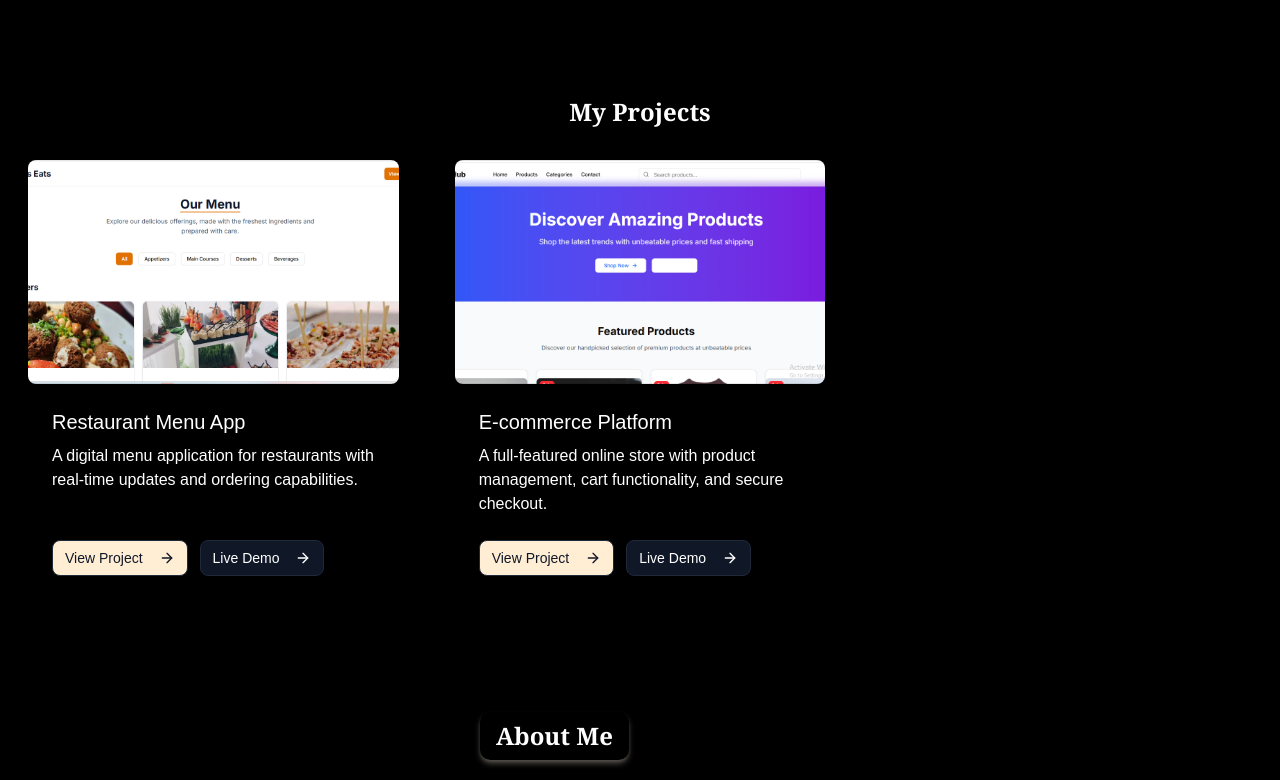
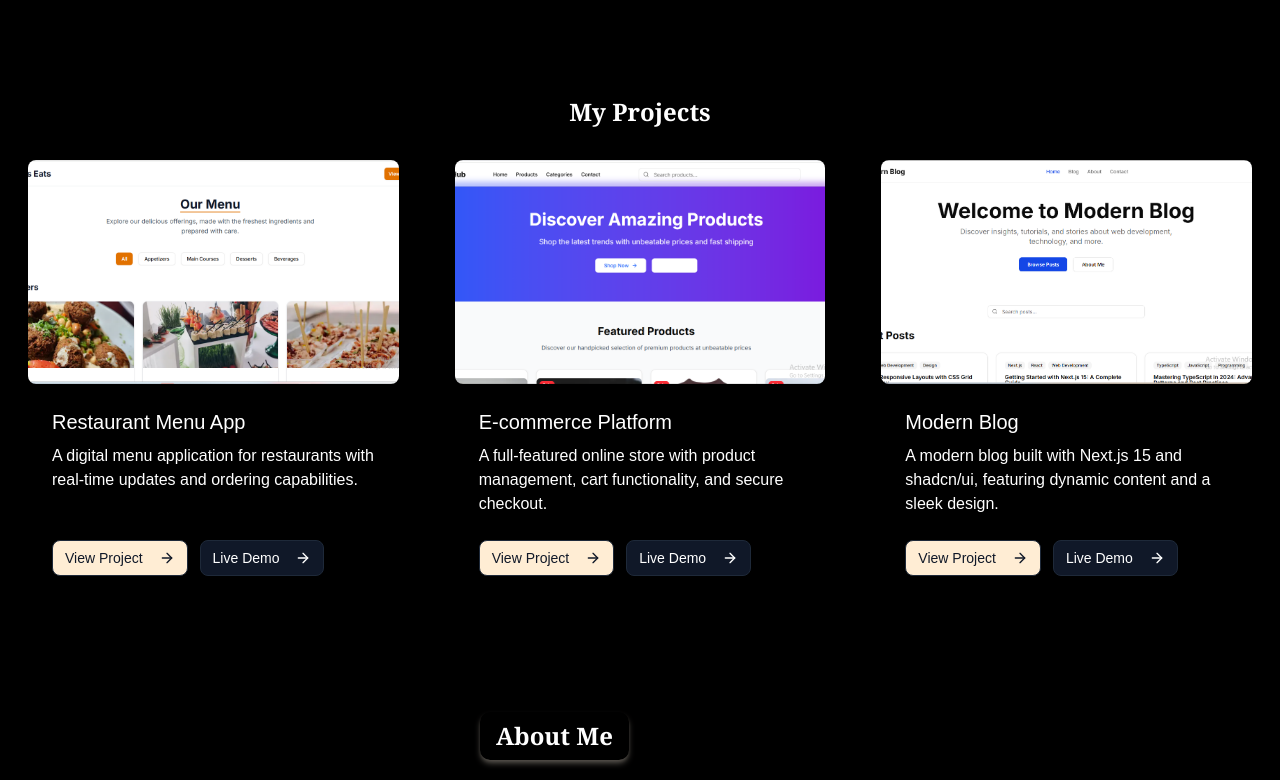
Before and after one commit to MavisGit3/my-portfolio, a Next.js app: page / in a window 1280 px wide. Shown: the part 660-1440 px from the top of the page. Built offline with nearby package versions, Linux system fonts and the light colour scheme.

Commit message:
projects images

```diff
--- a/src/components/projects/index.tsx
+++ b/src/components/projects/index.tsx
@@ -1,6 +1,4 @@
-
-
-import { ProjectCard } from "./project-card"
+import { ProjectCard } from "./project-card";
 
 // Sample project data
 const projects = [
@@ -8,7 +6,8 @@ const projects = [
     id: 1,
     image: "/images/r-menu.png",
     title: "Restaurant Menu App",
-    description: "A digital menu application for restaurants with real-time updates and ordering capabilities.",
+    description:
+      "A digital menu application for restaurants with real-time updates and ordering capabilities.",
     projectLink: "https://github.com/MavisGit3/Delicious-Eats",
     demoLink: "https://eats-menu.vercel.app/",
   },
@@ -16,42 +15,28 @@ const projects = [
     id: 2,
     image: "/images/e-commace.jpg",
     title: "E-commerce Platform",
-    description: "A full-featured online store with product management, cart functionality, and secure checkout.",
+    description:
+      "A full-featured online store with product management, cart functionality, and secure checkout.",
     projectLink: "https://github.com/MavisGit3/shop-hub-app",
     demoLink: "https://shop-hub-app.vercel.app/",
   },
-  // {
-  //   id: 3,
-  //   image: "/placeholder.svg?height=400&width=600",
-  //   title: "Portfolio Website",
-  //   description: "A responsive portfolio website showcasing creative work with a modern, minimalist design.",
-  //   projectLink: "/projects/portfolio",
-  //   demoLink: "/demos/portfolio",
-  // },
-  // {
-  //   id: 4,
-  //   image: "/placeholder.svg?height=400&width=600",
-  //   title: "Task Management App",
-  //   description:
-  //     "A productivity tool for organizing tasks with drag-and-drop functionality and team collaboration features.",
-  //   projectLink: "/projects/task-manager",
-  //   demoLink: "/demos/task-manager",
-  // },
-  // {
-  //   id: 5,
-  //   image: "/placeholder.svg?height=400&width=600",
-  //   title: "Weather Dashboard",
-  //   description:
-  //     "A weather application providing real-time forecasts, historical data, and location-based weather alerts.",
-  //   projectLink: "/projects/weather",
-  //   demoLink: "/demos/weather",
-  // },
-]
+  {
+    id: 3,
+    image: "/images/modern-blog.jpg",
+    title: "Modern Blog",
+    description:
+      "A modern blog built with Next.js 15 and shadcn/ui, featuring dynamic content and a sleek design.",
+    projectLink: "https://github.com/MavisGit3/blog-app",
+    demoLink: "https://blog-app-vbtg.vercel.app/",
+  },
+];
 
 export default function Projects() {
   return (
     <div id="projects" className="container mx-auto mt-20 px-4 py-12">
-      <h1 className="text-2xl font-bold font-serif mb-8 text-center">My Projects</h1>
+      <h1 className="text-2xl font-bold font-serif mb-8 text-center">
+        My Projects
+      </h1>
       <div className="grid grid-cols-1 md:grid-cols-2 lg:grid-cols-3 gap-8">
         {projects.map((project) => (
           <ProjectCard
@@ -65,5 +50,5 @@ export default function Projects() {
         ))}
       </div>
     </div>
-  )
+  );
 }
--- a/src/components/projects/project-card/index.tsx
+++ b/src/components/projects/project-card/index.tsx
@@ -31,7 +31,7 @@ export function ProjectCard({ image, title, description, projectLink, demoLink }
             asChild
             className="bg-orange-100 text-gray-900 border border-gray-800 hover:bg-orange-200 transition duration-300"
           >
-            <Link href={projectLink}>
+            <Link href={projectLink} target="_blank">
               View Project <ArrowRight className="ml-2 h-4 w-4" />
             </Link>
           </Button>
@@ -40,7 +40,7 @@ export function ProjectCard({ image, title, description, projectLink, demoLink }
             variant="outline"
             className=" bg-gray-900 text-white  border border-gray-800 hover: transition duration-300"
           >
-            <Link href={demoLink}>
+            <Link href={demoLink} target="_blank">
               Live Demo <ArrowRight className="ml-2 h-4 w-4" />
             </Link>
           </Button>
```
Also changed, not shown: public/images/modern-blog.jpg (added).
